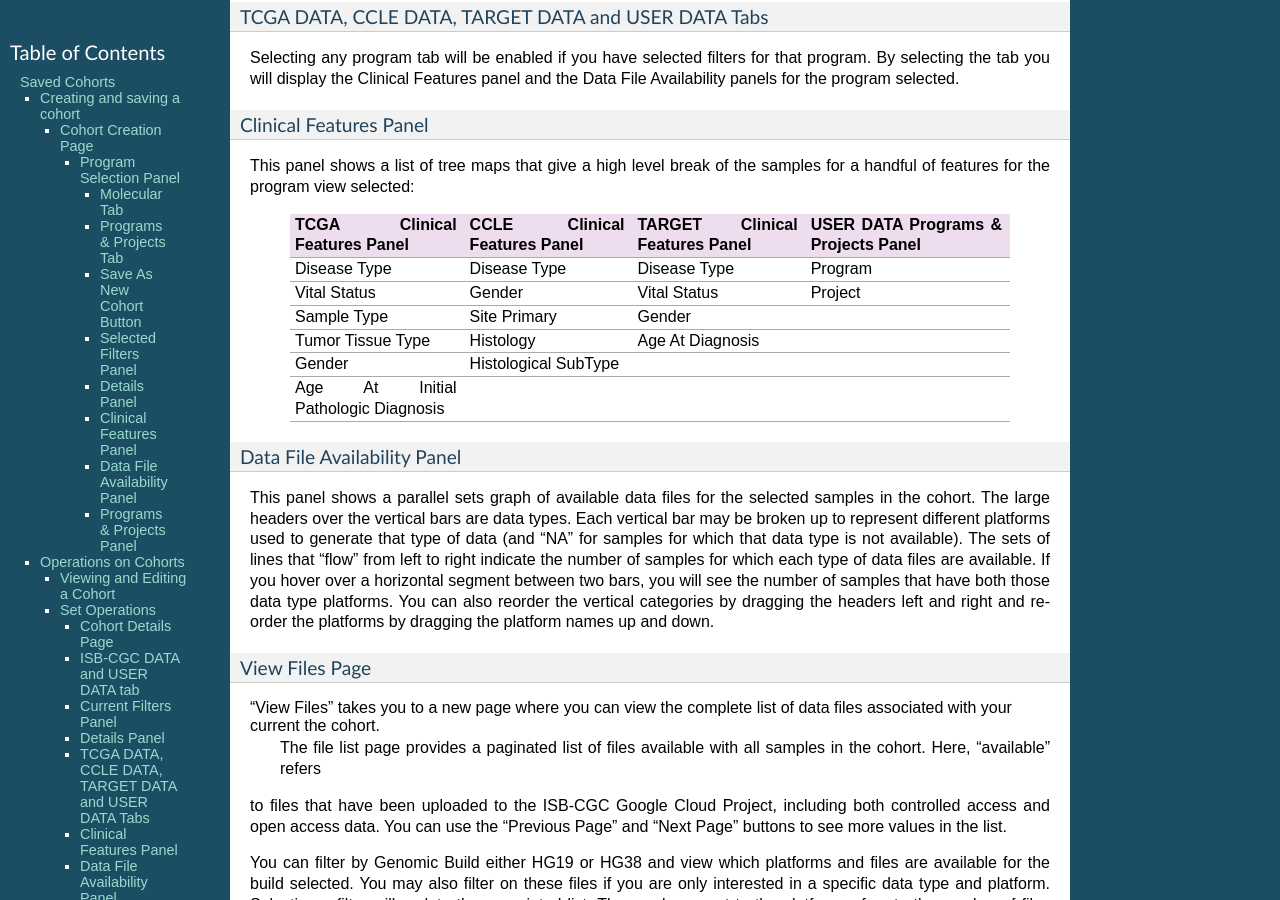
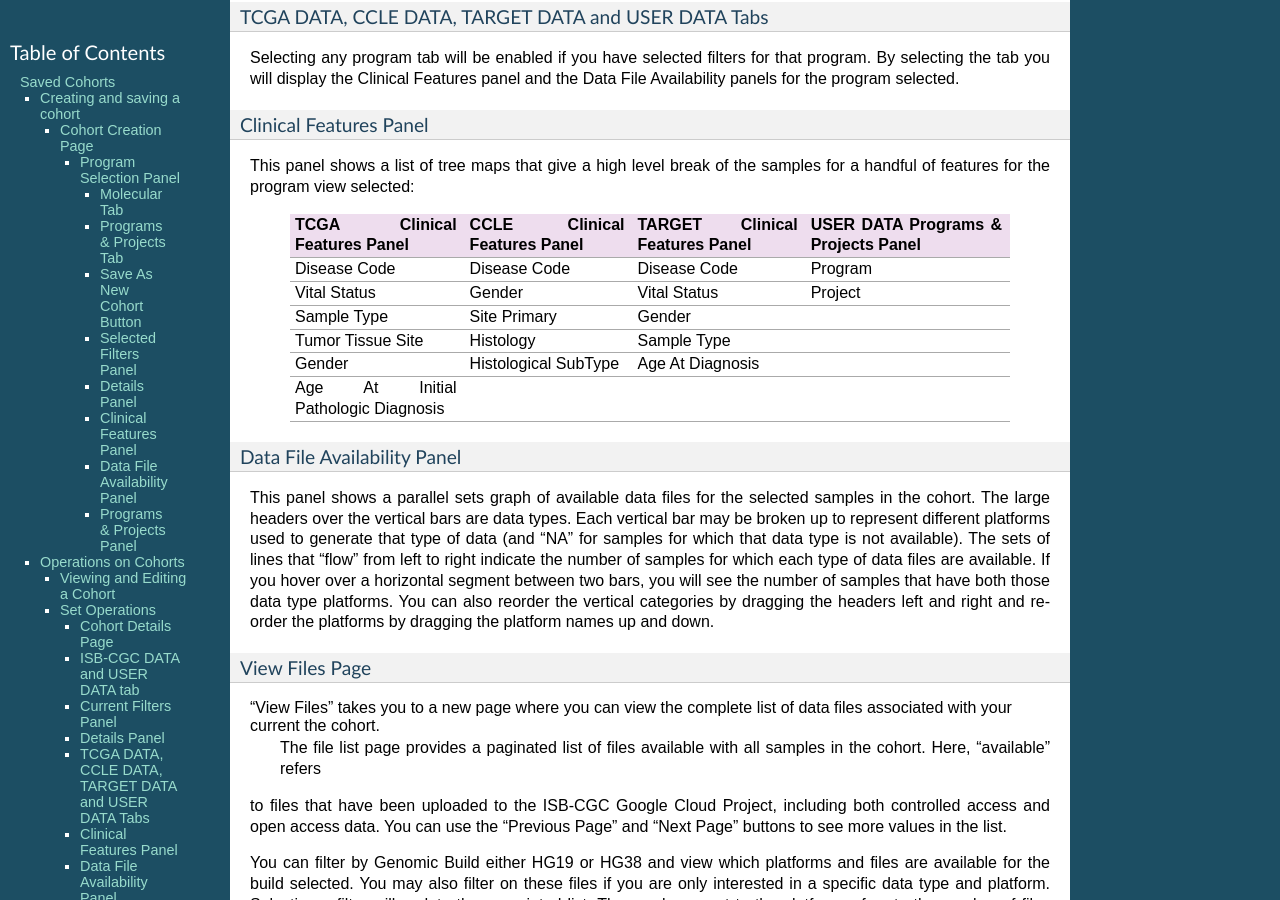
Before and after one commit to isb-cgc/readthedocs, a Sphinx documentation site: the page built from docs/source/sections/webapp/Saved-Cohorts.rst, in a window 1280 px wide and 900 px high, scrolled down 5852 px. Built offline with Sphinx 7.4.7, drawn with Linux system fonts in a browser that asks for light colours; pages that are not in the unit, such as notebooks, are missing from menus.

Commit message:
Update Saved-Cohorts.rst

```diff
--- a/docs/source/sections/webapp/Saved-Cohorts.rst
+++ b/docs/source/sections/webapp/Saved-Cohorts.rst
@@ -265,15 +265,15 @@
    +------------------------------+------------------------------+---------------------------------+------------------------------------+
    | TCGA Clinical Features Panel | CCLE Clinical Features Panel | TARGET Clinical Features Panel  | USER DATA Programs & Projects Panel|
    +==============================+==============================+=================================+====================================+
-   | Disease Type                 | Disease Type                 | Disease Type                    | Program                            |
+   | Disease Code                 | Disease Code                 | Disease Code                    | Program                            |
    +------------------------------+------------------------------+---------------------------------+------------------------------------+
    | Vital Status                 | Gender                       | Vital Status                    | Project                            |
    +------------------------------+------------------------------+---------------------------------+------------------------------------+
    | Sample Type                  | Site Primary                 | Gender                          |                                    |
    +------------------------------+------------------------------+---------------------------------+------------------------------------+
-   | Tumor Tissue Type            | Histology                    | Age At Diagnosis                |                                    |
+   | Tumor Tissue Site            | Histology                    | Sample Type                     |                                    |
    +------------------------------+------------------------------+---------------------------------+------------------------------------+
-   | Gender                       | Histological SubType         |                                 |                                    |
+   | Gender                       | Histological SubType         | Age At Diagnosis                |                                    |
    +------------------------------+------------------------------+---------------------------------+------------------------------------+
    | Age At Initial Pathologic    |                              |                                 |                                    |
    | Diagnosis                    |                              |                                 |                                    |
```
